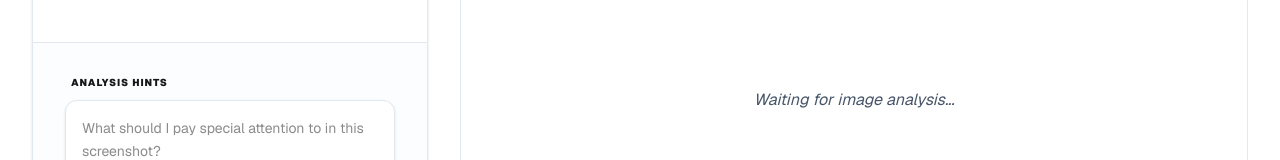
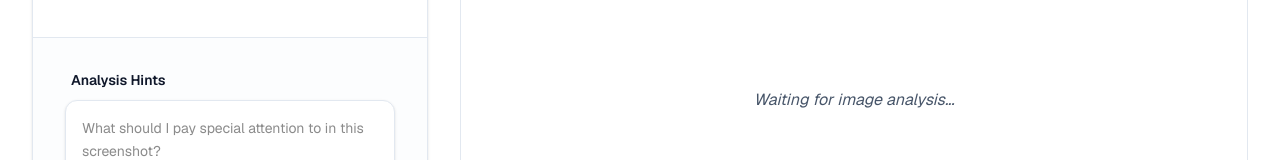
Before and after one commit to josekron/context-draft-app, a Next.js app: page / in a window 1280 px wide. Shown: the part 368-528 px from the top of the page. Built offline with nearby package versions, Linux system fonts and the light colour scheme.

Commit message:
Lowercase text

```diff
--- a/app/page.tsx
+++ b/app/page.tsx
@@ -162,7 +162,7 @@ export default function Home() {
           <div className="shrink-0 p-8 border-t border-border bg-surface/40 backdrop-blur-md">
             <div className="flex flex-col gap-8">
               <div className="flex flex-col gap-2.5">
-                <label htmlFor="hints" className="text-[10px] font-black uppercase tracking-widest text-muted-foreground/60 px-1 ml-0.5">
+                <label htmlFor="hints" className="text-sm font-semibold text-primary px-1 ml-0.5">
                   Analysis Hints
                 </label>
                 <textarea
```
